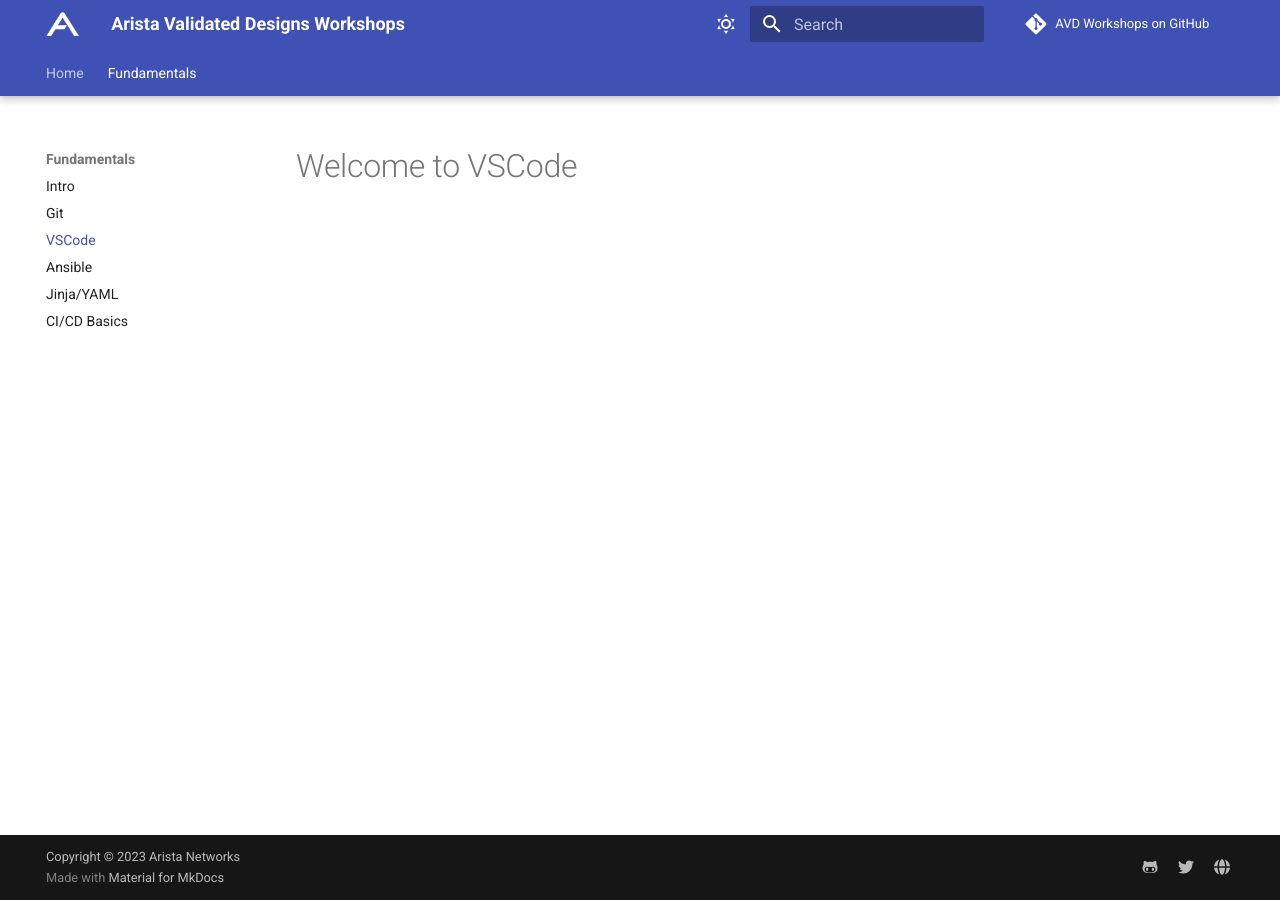
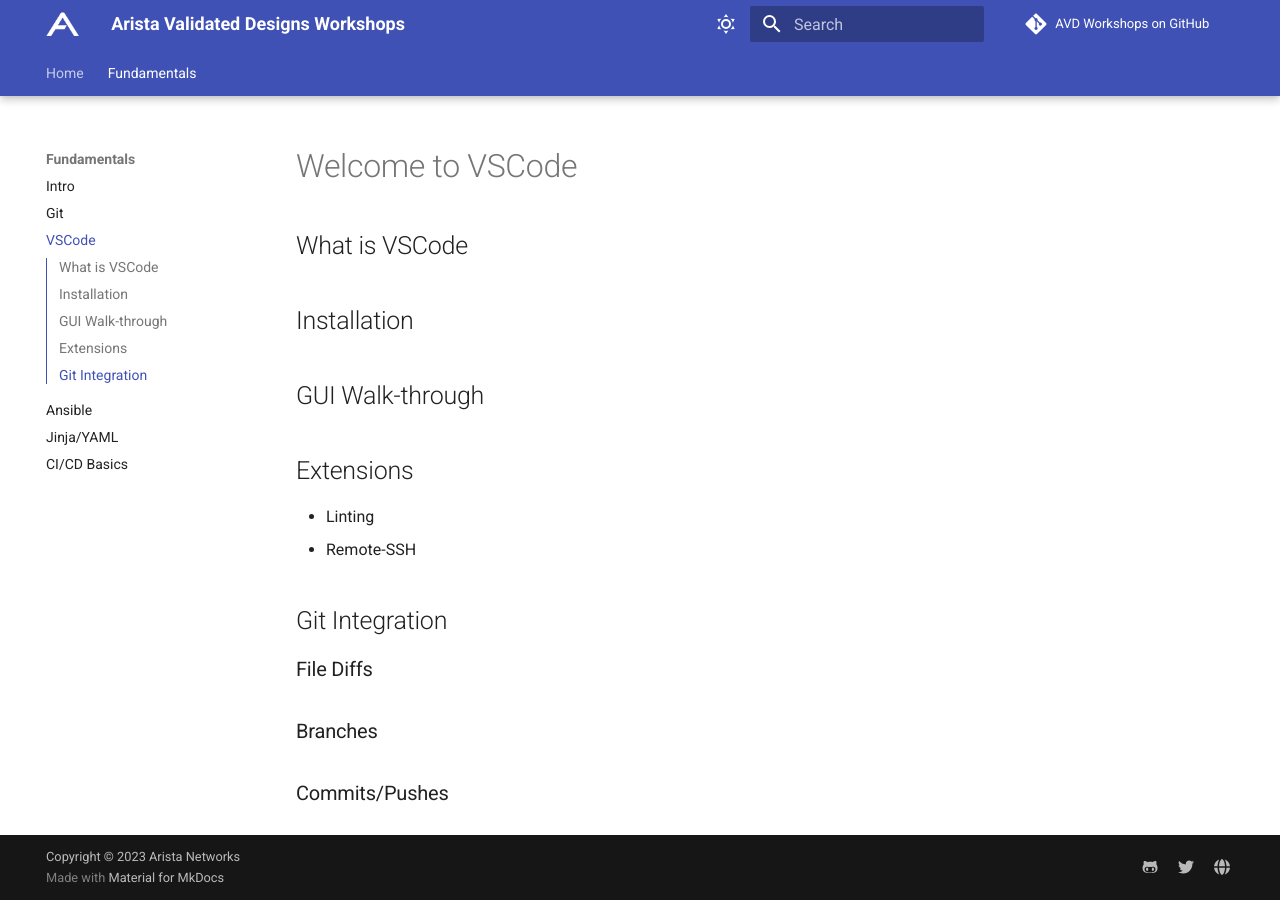
Before and after one commit to aristanetworks/avd-workshops, an MkDocs documentation site: the page built from workshops/vscode.md, in a window 1280 px wide. Built offline with MkDocs 1.6.1 and Material for MkDocs 9.7.7, drawn with Linux system fonts in a browser that asks for light colours; comment, search, counter and statistics services are not loaded.

Commit message:
vscode skeleton

```diff
--- a/workshops/vscode.md
+++ b/workshops/vscode.md
@@ -1 +1,20 @@
 # Welcome to VSCode
+
+## What is VSCode
+
+## Installation
+
+## GUI Walk-through
+
+## Extensions
+
+- Linting
+- Remote-SSH
+
+## Git Integration
+
+### File Diffs
+
+### Branches
+
+### Commits/Pushes
```
